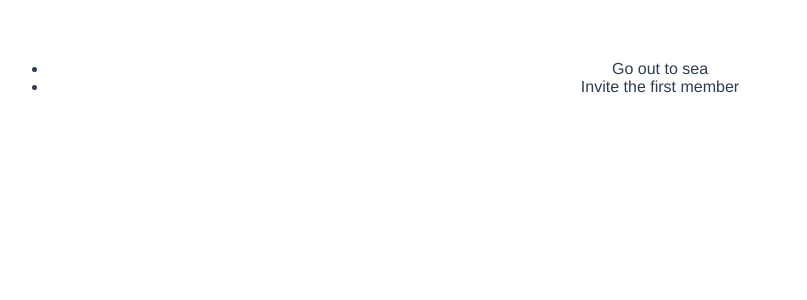
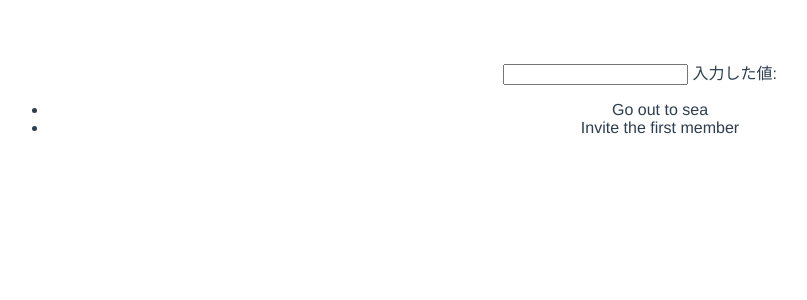
Before and after one commit to Takahiro800/vue-sample-todo, a Vue app in the folder vue-todo-list/: page / in a window 1280 px wide. Shown: the top 300 px of the page, without its empty margins (0-807 px from the left). Built offline with nearby package versions, Linux system fonts and the light colour scheme.

Commit message:
feat(p51-1): v-model

```diff
--- a/vue-todo-list/src/components/ToDoList.vue
+++ b/vue-todo-list/src/components/ToDoList.vue
@@ -1,15 +1,20 @@
 <template>
-  <ul>
-    <li v-for="todo in todoItems" v-bind:key="todo.id">
-      {{ todo.text }}
-    </li>
-  </ul>
+  <div>
+    <input v-model="inputValue" />
+    入力した値: {{ inputValue }}
+    <ul>
+      <li v-for="todo in todoItems" v-bind:key="todo.id">
+        {{ todo.text }}
+      </li>
+    </ul>
+  </div>
 </template>
 
 <script>
 export default {
   data() {
     return {
+      inputValue: '',
       todoItems: [
         { id: 1, text: 'Go out to sea' },
         { id: 2, text: 'Invite the first member' },
```
